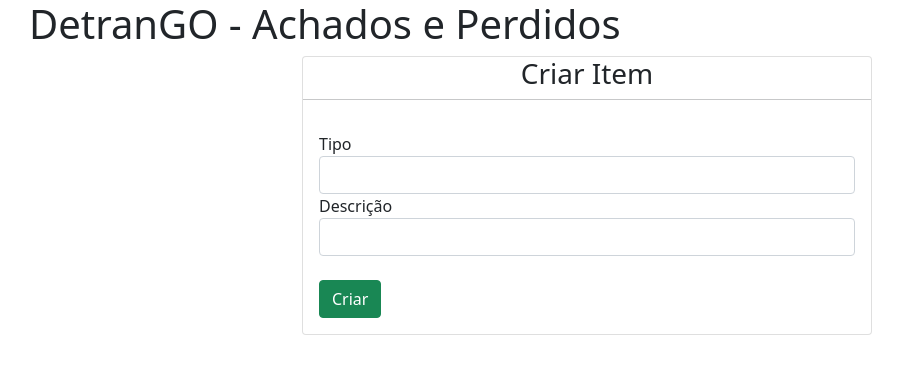
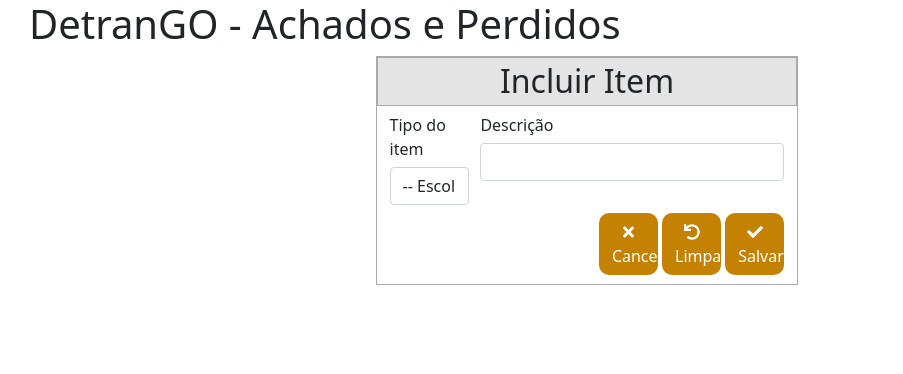
Before and after one commit to luisgaboardi/FindItems-Frontend, an Angular app: page /create-item in a window 1280 px wide. Shown: the top 374 px of the page, without its empty margins (53-956 px from the left). Built offline with nearby package versions, Linux system fonts and the light colour scheme.

Commit message:
Add style to create and update item pages

```diff
--- a/src/app/create-item/create-item.component.css
+++ b/src/app/create-item/create-item.component.css
@@ -0,0 +1,65 @@
+#content {
+    border: 1px solid rgb(170, 170, 170);
+}
+
+#title-area {
+    border: 1px solid rgb(170, 170, 170);
+    background-color: rgb(228, 228, 228);
+    justify-items: center;
+    padding: 1% 3%;
+}
+
+#title-area h2 {
+    margin: auto 0;
+}
+
+#form-area {
+    display: flex;
+    flex-direction: row;
+    justify-content: space-between;
+    padding: 1.8% 3% 0;
+}
+
+.label {
+    font-weight: 500;
+}
+
+#input-type {
+    display: flex;
+    width: 20%;
+    flex-direction: column;
+}
+
+#input-type select {
+    margin-top: 7%;
+}
+
+#input-text {
+    display: flex;
+    width: 77%;
+    flex-direction: column;
+}
+
+#input-text input {
+    margin-top: 1.8%;
+}
+
+.orange-button {
+    background-color:rgb(197, 129, 2);
+    color: white;
+    width: 100%;
+    font-weight: 500;
+    border-radius:10px;
+}
+
+.action-area {
+    display: flex;
+    flex-direction: row;
+    justify-content: flex-end;
+    margin: 2% 3%;
+}
+
+.action-area a {
+    width: 15%;
+    margin-left: 1%;
+}
--- a/src/app/create-item/create-item.component.html
+++ b/src/app/create-item/create-item.component.html
@@ -1,31 +1,50 @@
-<div class="row">
-    <div class="card col-md-6 offset-md-3 offset-md-3">
-        <div class="row">
-            <h3 class="text-center"> Criar Item </h3>
-            <hr />
-            <div class="card-body">
+<head>
+    <script src="https://kit.fontawesome.com/759e57a952.js" crossorigin="anonymous"></script>
+</head>
+
+<div style="justify-items: center; margin-bottom: 2%;">
+    <div id="content">
+        <div id="title-area">
+            <h2> Incluir Item </h2>
+        </div>
+
         <form (ngSubmit)="onSubmit()">
-                    <div class="form-group">
-                        <label> Tipo </label>
-                        <select required class="form-control" id="type" [(ngModel)]="item.type"
-                        name="type">
+            <div id="form-area">
+                <div id="input-type">
+                    <label for="types" class="label">Tipo do item</label>
+                    <select name="types" #inputType [(ngModel)]="item.type" class="form-control" id="types-select">
+                        <option value="" disabled selected>-- Escolha o Tipo --</option>
                         <option value="Acessório">Acessório</option>
                         <option value="Documento">Documento</option>
                         <option value="Dispositivo">Dispositivo</option>
                         <option value="Outro">Outro</option>
                     </select>
                 </div>
-                    <div class="form-group">
-                        <label> Descrição </label>
-                        <input required type="text" class="form-control" id="description" [(ngModel)]="item.description"
-                            name="description">
+                <div id="input-text">
+                    <label for="description" class="label">Descrição</label>
+                    <input name="description" #inputDescription [(ngModel)]="item.description" type="text"
+                        class="form-control">
                 </div>
-
-                    <br />
-                    <button class="btn btn-success" type="submit">Criar</button>
-
+            </div>
+            <div class="form-group action-area">
+                <a routerLink="../items" routerLinkActive="active">
+                    <button class="btn btn-default orange-button">
+                        <fa-icon [icon]="faTimes"></fa-icon>
+                        Cancelar
+                    </button>
+                </a>
+                <a>
+                    <button (click)="clearSearch()" class="btn btn-default orange-button">
+                        <fa-icon [icon]="faUndo"></fa-icon>
+                        Limpar
+                    </button>
+                </a>
+                <a>
+                    <button class="btn btn-default orange-button" type="submit">
+                        <fa-icon [icon]="faCheck"></fa-icon>
+                        Salvar
+                    </button>
+                </a>
+            </div>
         </form>
     </div>
-        </div>
-    </div>
-</div>
--- a/src/app/create-item/create-item.component.ts
+++ b/src/app/create-item/create-item.component.ts
@@ -2,6 +2,7 @@
 import { Item } from '../item';
 import { ItemService } from '../item.service';
 import { Router } from '@angular/router';
+import { faEdit, faTrash, faTimes, faUndo, faCheck } from '@fortawesome/free-solid-svg-icons';
 
 @Component({
   selector: 'app-create-item',
@@ -11,10 +12,20 @@
 export class CreateItemComponent implements OnInit {
 
   item: Item = new Item();
+
+  // Icons
+  faEdit = faEdit;
+  faTrash = faTrash;
+  faTimes = faTimes;
+  faUndo = faUndo;
+  faCheck = faCheck;
+
   constructor(private itemService: ItemService,
     private router: Router) { }
 
   ngOnInit(): void {
+    this.item.description = '';
+    this.item.type = '';
   }
 
   saveItem(){
@@ -29,6 +40,11 @@
     this.router.navigate(['/items']);
   }
 
+  clearSearch() {
+    this.item.type = '';
+    this.item.description = '';
+  }
+
   onSubmit(){
     if (!this.item.type || !this.item.description) {
       alert('Os dois campos são obrigatórios.');
--- a/src/app/item-list/item-list.component.ts
+++ b/src/app/item-list/item-list.component.ts
@@ -18,7 +18,7 @@
   filterType: string = '';
   filterDescription: string = '';
 
-  //
+  // Icons
   faEdit = faEdit;
   faTrash = faTrash;
   faPlus = faPlus;
@@ -36,7 +36,7 @@
 
   private getItems(){
     this.itemService.getItemsList().subscribe((data: Item[]) => {
-      this.items = data;
+      this.items = data.reverse();
     });
   }
 
--- a/src/app/update-item/update-item.component.css
+++ b/src/app/update-item/update-item.component.css
@@ -0,0 +1,65 @@
+#content {
+    border: 1px solid rgb(170, 170, 170);
+}
+
+#title-area {
+    border: 1px solid rgb(170, 170, 170);
+    background-color: rgb(228, 228, 228);
+    justify-items: center;
+    padding: 1% 3%;
+}
+
+#title-area h2 {
+    margin: auto 0;
+}
+
+#form-area {
+    display: flex;
+    flex-direction: row;
+    justify-content: space-between;
+    padding: 1.8% 3% 0;
+}
+
+.label {
+    font-weight: 500;
+}
+
+#input-type {
+    display: flex;
+    width: 20%;
+    flex-direction: column;
+}
+
+#input-type select {
+    margin-top: 7%;
+}
+
+#input-text {
+    display: flex;
+    width: 77%;
+    flex-direction: column;
+}
+
+#input-text input {
+    margin-top: 1.8%;
+}
+
+.orange-button {
+    background-color:rgb(197, 129, 2);
+    color: white;
+    width: 100%;
+    font-weight: 500;
+    border-radius:10px;
+}
+
+.action-area {
+    display: flex;
+    flex-direction: row;
+    justify-content: flex-end;
+    margin: 2% 3%;
+}
+
+.action-area a {
+    width: 15%;
+    margin-left: 1%;
+}
--- a/src/app/update-item/update-item.component.html
+++ b/src/app/update-item/update-item.component.html
@@ -1,31 +1,50 @@
-<div class="row">
-    <div class="card col-md-6 offset-md-3 offset-md-3">
-        <div class="row">
-            <h3 class="text-center"> Atualizar Item </h3>
-            <hr />
-            <div class="card-body">
+<head>
+    <script src="https://kit.fontawesome.com/759e57a952.js" crossorigin="anonymous"></script>
+</head>
+
+<div style="justify-items: center; margin-bottom: 2%;">
+    <div id="content">
+        <div id="title-area">
+            <h2> Editar Item </h2>
+        </div>
+
         <form (ngSubmit)="onSubmit()">
-                    <div class="form-group">
-                        <label> Tipo </label>
-                        <select required class="form-control" id="type" [(ngModel)]="item.type"
-                        name="type">
+            <div id="form-area">
+                <div id="input-type">
+                    <label for="types" class="label">Tipo do item</label>
+                    <select name="types" #inputType [(ngModel)]="item.type" class="form-control" id="types-select">
+                        <option value="" disabled selected>-- Escolha o Tipo --</option>
                         <option value="Acessório">Acessório</option>
                         <option value="Documento">Documento</option>
                         <option value="Dispositivo">Dispositivo</option>
                         <option value="Outro">Outro</option>
                     </select>
                 </div>
-                    <div class="form-group">
-                        <label> Descrição </label>
-                        <input type="text" class="form-control" id="description" [(ngModel)]="item.description"
-                            name="description">
+                <div id="input-text">
+                    <label for="description" class="label">Descrição</label>
+                    <input name="description" #inputDescription [(ngModel)]="item.description" type="text"
+                        class="form-control">
                 </div>
-
-                    <br />
-                    <button class="btn btn-success" type="submit">Confirmar</button>
-
+            </div>
+            <div class="form-group action-area">
+                <a routerLink="../../items" routerLinkActive="active">
+                    <button class="btn btn-default orange-button">
+                        <fa-icon [icon]="faTimes"></fa-icon>
+                        Cancelar
+                    </button>
+                </a>
+                <a>
+                    <button (click)="clearSearch()" class="btn btn-default orange-button">
+                        <fa-icon [icon]="faUndo"></fa-icon>
+                        Limpar
+                    </button>
+                </a>
+                <a>
+                    <button class="btn btn-default orange-button" type="submit">
+                        <fa-icon [icon]="faCheck"></fa-icon>
+                        Salvar
+                    </button>
+                </a>
+            </div>
         </form>
     </div>
-        </div>
-    </div>
-</div>
--- a/src/app/update-item/update-item.component.ts
+++ b/src/app/update-item/update-item.component.ts
@@ -2,6 +2,7 @@
 import { ItemService } from '../item.service';
 import { Item } from '../item';
 import { ActivatedRoute, Router } from '@angular/router';
+import { faEdit, faTrash, faTimes, faUndo, faCheck } from '@fortawesome/free-solid-svg-icons';
 
 @Component({
   selector: 'app-update-item',
@@ -12,6 +13,14 @@
 
   id: number;
   item: Item = new Item();
+
+  // Icons
+  faEdit = faEdit;
+  faTrash = faTrash;
+  faTimes = faTimes;
+  faUndo = faUndo;
+  faCheck = faCheck;
+
   constructor(private itemService: ItemService,
     private route: ActivatedRoute,
     private router: Router) { }
@@ -22,6 +31,11 @@
       this.item = data;
 
     }, (error: any) => console.log(error));
+  }
+
+  clearSearch() {
+    this.item.type = '';
+    this.item.description = ' ';
   }
 
   onSubmit(){
```
Lines whose indentation alone changed are shown as unchanged.
